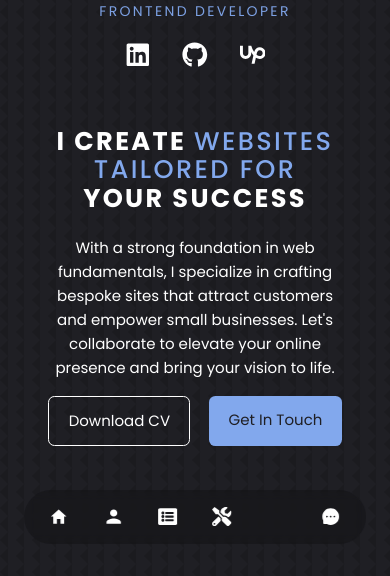
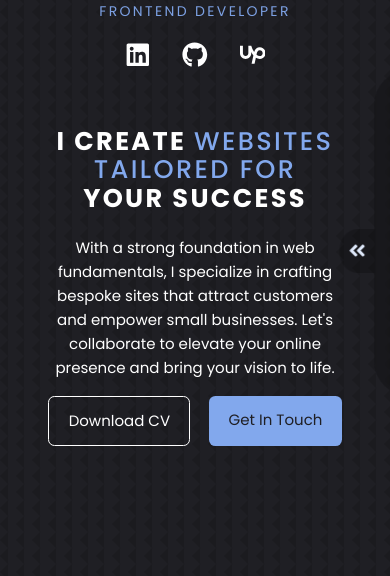
Before and after one commit to KramYengir/portfolio_page, a React (Vite) app: page / in a window 390 px wide. Shown: the part 268-844 px from the top of the page. Built offline with nearby package versions, Linux system fonts and the light colour scheme; some icons are missing.

Commit message:
change mobile nav position & add hide/show

```diff
--- a/src/components/Nav/nav.css
+++ b/src/components/Nav/nav.css
@@ -1,4 +1,5 @@
 nav {
+  position: relative;
   display: flex block;
   gap: 1rem;
   width: max-content;
@@ -17,9 +18,8 @@ nav {
   transition: transform 0.75s ease-in-out, opacity 0.5s ease-in-out;
 }
 
-nav.hidden {
-  transform: translateY(-200%);
-  opacity: 0.25;
+nav .nav-slider {
+  display: none;
 }
 
 nav a {
@@ -51,6 +51,14 @@ nav .icon {
   display: none;
 }
 
+/** nav effects on large screens **/
+@media screen and (min-width: 761px) {
+  nav.hidden {
+    transform: translateY(-200%);
+    opacity: 0.25;
+  }
+}
+
 /* SMALL */
 @media screen and (max-width: 760px) {
   nav {
@@ -60,10 +68,15 @@ nav .icon {
 
     position: fixed;
     z-index: 2222;
-    top: initial;
+    display: grid;
+    justify-content: center;
+    /* flex-direction: column; */
+    /* top: initial;
     bottom: 2rem;
-    right: 50%;
-    transform: translateX(50%);
+    right: 50%; */
+    top: 40%;
+    right: 1rem;
+    /* transform: translateX(50%); */
 
     background: rgba(0, 0, 0, 0.2);
     backdrop-filter: blur(5px);
@@ -72,11 +85,6 @@ nav .icon {
   }
 
   nav:active {
-    opacity: 1;
-  }
-
-  nav.hidden {
-    transform: translate(50%);
     opacity: 1;
   }
 
@@ -98,4 +106,42 @@ nav .icon {
   nav .label {
     display: none;
   }
+
+  nav .nav-slider {
+    display: grid;
+
+    position: absolute;
+    top: 49%;
+    transform: translateX(-99%);
+
+    padding: 0.75rem 0.5rem;
+    font-size: 1.2rem;
+
+    background: rgba(0, 0, 0, 0.2);
+    color: hsl(var(--clr-white));
+
+    border-radius: 50% 0 0 50%;
+    animation: none;
+  }
+
+  nav.mobile-hidden .nav-slider {
+    animation: flash 5s infinite;
+  }
+
+  nav.mobile-hidden {
+    transform: translateX(100%);
+  }
 }
+
+/* Flashing animation */
+@keyframes flash {
+  0%,
+  50%,
+  100% {
+    color: hsl(var(--clr-white));
+  }
+  25%,
+  75% {
+    color: hsl(var(--clr-light));
+  }
+}
--- a/src/components/Nav/nav.jsx
+++ b/src/components/Nav/nav.jsx
@@ -1,13 +1,15 @@
 import "./nav.css";
+import SliderButton from "./sliderButton";
+import { useState, useEffect } from "react";
 import { IoMdHome } from "react-icons/io";
-import { FaInfoCircle, FaListAlt, FaTools } from "react-icons/fa";
+import { FaListAlt, FaTools } from "react-icons/fa";
 import { FaFolderOpen } from "react-icons/fa6";
 import { AiFillMessage } from "react-icons/ai";
 import { IoMdPerson } from "react-icons/io";
-import { useState, useEffect } from "react";
 
 const Nav = () => {
-  const [isActive, setIsActive] = useState("#");
+  const [isMobileNavVisible, setIsMobileNavVisible] = useState(false);
+  const [activeLink, setActiveLink] = useState("#");
   // State to track the last scroll position
   const [lastScrollTop, setLastScrollTop] = useState(0);
   // State to track whether the navbar is currently visible or hidden
@@ -74,11 +76,19 @@ const Nav = () => {
   // }, []); // Run the effect only once on mount
 
   return (
-    <nav className={`${isNavbarVisible ? "visible" : "hidden"}`}>
+    <nav
+      className={`${isNavbarVisible ? "visible" : "hidden"} ${
+        !isMobileNavVisible ? "mobile-hidden" : ""
+      }`}
+    >
+      <SliderButton
+        isMobileNavVisible={isMobileNavVisible}
+        setIsMobileNavVisible={setIsMobileNavVisible}
+      />
       <a
         href="#"
-        className={isActive === "#" ? "active" : ""}
-        onClick={() => setIsActive("#")}
+        className={activeLink === "#" ? "active" : ""}
+        onClick={() => setActiveLink("#")}
       >
         <span className="icon">
           <IoMdHome />
@@ -87,8 +97,8 @@ const Nav = () => {
       </a>
       <a
         href="#about"
-        className={isActive === "#about" ? "active" : ""}
-        onClick={() => setIsActive("#about")}
+        className={activeLink === "#about" ? "active" : ""}
+        onClick={() => setActiveLink("#about")}
       >
         <span className="icon">
           <IoMdPerson />
@@ -97,8 +107,8 @@ const Nav = () => {
       </a>
       <a
         href="#experience"
-        className={isActive === "#experience" ? "active" : ""}
-        onClick={() => setIsActive("#experience")}
+        className={activeLink === "#experience" ? "active" : ""}
+        onClick={() => setActiveLink("#experience")}
       >
         <span className="icon">
           <FaListAlt />
@@ -107,8 +117,8 @@ const Nav = () => {
       </a>
       <a
         href="#services"
-        className={isActive === "#services" ? "active" : ""}
-        onClick={() => setIsActive("#services")}
+        className={activeLink === "#services" ? "active" : ""}
+        onClick={() => setActiveLink("#services")}
       >
         <span className="icon">
           <FaTools />
@@ -117,8 +127,8 @@ const Nav = () => {
       </a>
       <a
         href="#portfolio"
-        className={isActive === "#portfolio" ? "active" : ""}
-        onClick={() => setIsActive("#portfolio")}
+        className={activeLink === "#portfolio" ? "active" : ""}
+        onClick={() => setActiveLink("#portfolio")}
       >
         <span className="icon">
           <FaFolderOpen />
@@ -127,8 +137,8 @@ const Nav = () => {
       </a>
       <a
         href="#contact"
-        className={isActive === "#contact" ? "active" : ""}
-        onClick={() => setIsActive("#contact")}
+        className={activeLink === "#contact" ? "active" : ""}
+        onClick={() => setActiveLink("#contact")}
       >
         <span className="icon">
           <AiFillMessage />
--- /dev/null
+++ b/src/components/Nav/sliderButton.jsx
@@ -0,0 +1,15 @@
+import { useState } from "react";
+import { FaAngleDoubleLeft, FaAngleDoubleRight } from "react-icons/fa";
+
+const SliderButton = ({ isMobileNavVisible, setIsMobileNavVisible }) => {
+  return (
+    <button
+      className="nav-slider"
+      onClick={() => setIsMobileNavVisible(!isMobileNavVisible)}
+    >
+      {isMobileNavVisible ? <FaAngleDoubleRight /> : <FaAngleDoubleLeft />}
+    </button>
+  );
+};
+
+export default SliderButton;
```
